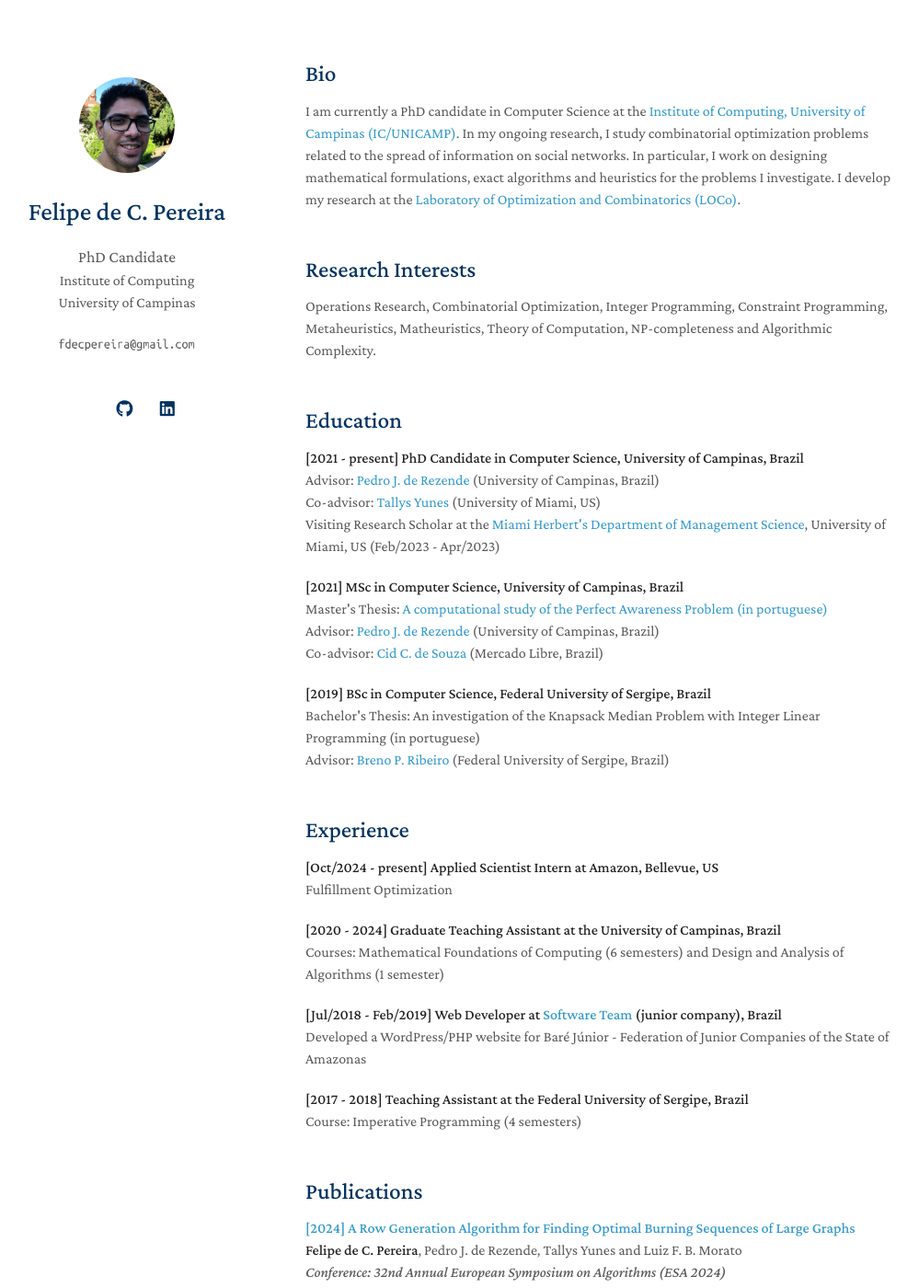
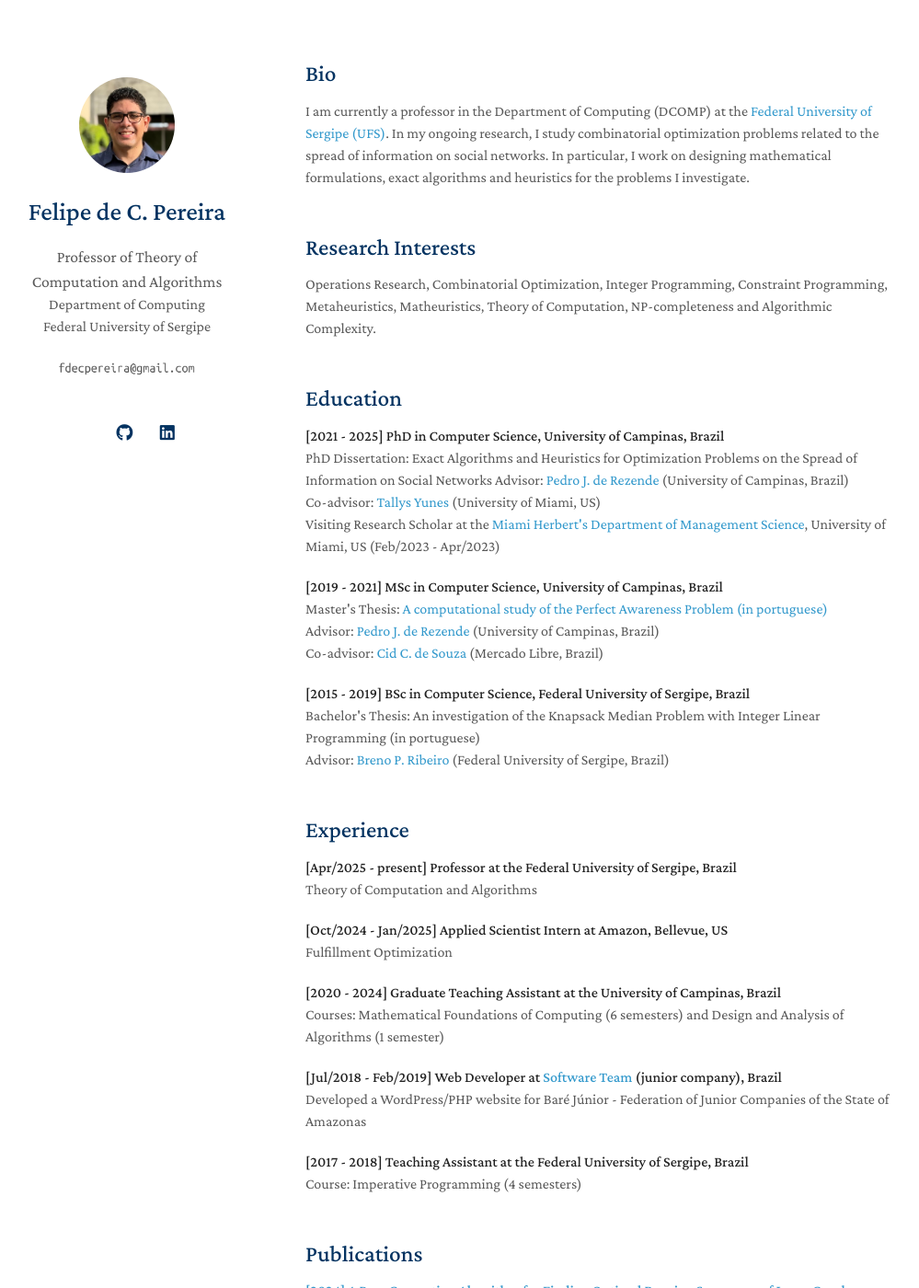
Before and after one commit to fdecpereira/fdecpereira.github.io, a Jekyll site: the page built from index.md, in a window 1280 px wide and 1400 px high. Shown: the whole window at 92% size, without its empty margins (138-1137 px from the left). Built offline with Jekyll 4.4.1, drawn with Linux system fonts in a browser that asks for light colours; nearby versions of some CDN libraries; a style sheet for code colours, icons or effects is not loaded; some of the changed text lies outside the part shown.

Commit message:
Update UFS

```diff
--- a/_config.yml
+++ b/_config.yml
@@ -1,13 +1,13 @@
 # Basic Information
 title: Felipe de C. Pereira
-position: PhD Candidate
-affiliation: Institute of Computing<br>University of Campinas<br>
-affiliation_link: https://ic.unicamp.br/en
+position: Professor of Theory of Computation and Algorithms
+affiliation: Department of Computing<br>Federal University of Sergipe<br>
+affiliation_link: https://en.ufs.br/pagina/21114
 email: fdecpereira@gmail.com
 
 # Search Engine Optimization (SEO)
 # The following information is used to improve the website traffic from search engines, e.g., Google.
-keywords: Felipe Pereira UNICAMP LOCo
+keywords: Felipe Pereira UFS UNICAMP LOCo Amazon Applied Scientist Optimization
 description: Felipe de C. Pereira's personal homepage.
 canonical: https://minimal-light-theme.yliu.me/
 
@@ -20,7 +20,7 @@ linkedin: https://www.linkedin.com/in/fdecpereira
 
 # Images (e.g., your profile picture and your website's favicon)
 # "favicon" and "favicon_dark" are used for the light and dark modes, respectively.
-avatar: assets/img/profile_picture.jpeg
+avatar: assets/img/profile_picture_3.jpeg
 favicon: assets/img/favicon.ico
 favicon_dark: assets/img/favicon_dark.ico
 
--- a/_includes/address.md
+++ b/_includes/address.md
@@ -1,6 +1,6 @@
 <h2 style="margin-top:50px"> Postal Address</h2>
 
-Institute of Computing -- University of Campinas<br>
-<a href="https://maps.app.goo.gl/hiyjgfbgSVXXpF7t5" target="_blank">
-Av. Albert Einstein, 1251, Sala 64, Cidade Universitária<br>
-Campinas, São Paulo, Brazil, 13083-852 </a>
+Department of Computing -- Federal University of Sergipe<br>
+<a href="https://maps.app.goo.gl/RiQmnX6URmSR2K2AA" target="_blank">
+Cidade Univ. Prof. José Aloísio de Campos <br>
+São Cristóvão, Sergipe, Brazil, 49107-230 </a>
--- a/_includes/bio.md
+++ b/_includes/bio.md
@@ -1,3 +1,3 @@
 ## Bio
 
-I am currently a PhD candidate in Computer Science at the <a href="https://ic.unicamp.br/en/" target="_blank">Institute of Computing, University of Campinas (IC/UNICAMP)</a>. In my ongoing research, I study combinatorial optimization problems related to the spread of information on social networks. In particular, I work on designing mathematical formulations, exact algorithms and heuristics for the problems I investigate. I develop my research at the <a href="https://loco.ic.unicamp.br" target="_blank">Laboratory of Optimization and Combinatorics (LOCo)</a>.
+I am currently a professor in the Department of Computing (DCOMP) at the <a href="https://en.ufs.br/pagina/21114" target="_blank">Federal University of Sergipe (UFS)</a>. In my ongoing research, I study combinatorial optimization problems related to the spread of information on social networks. In particular, I work on designing mathematical formulations, exact algorithms and heuristics for the problems I investigate.
--- a/_includes/education.md
+++ b/_includes/education.md
@@ -2,21 +2,22 @@
 <h2 style="margin-top:50px;"> Education </h2>
 
 <div>
-<strong>[2021 - present] PhD Candidate in Computer Science, University of Campinas, Brazil</strong><br>
+<strong>[2021 - 2025] PhD in Computer Science, University of Campinas, Brazil</strong><br>
+ PhD Dissertation: Exact Algorithms and Heuristics for Optimization Problems on the Spread of Information on Social Networks
  Advisor: <a href="https://www.ic.unicamp.br/~rezende/" target="_blank"> Pedro J. de Rezende</a> (University of Campinas, Brazil)<br>
  Co-advisor: <a href="https://thyunes.github.io/" target="_blank"> Tallys Yunes</a> (University of Miami, US)<br>
  Visiting Research Scholar at the <a href="https://www.herbert.miami.edu/faculty-research/academic-departments/management-science/index.html" target="_blank"> Miami Herbert's Department of Management Science</a>, University of Miami, US (Feb/2023 - Apr/2023)
 </div>
 
 <div style="margin-top:20px;">
-<strong>[2021] MSc in Computer Science, University of Campinas, Brazil</strong><br>
+<strong>[2019 - 2021] MSc in Computer Science, University of Campinas, Brazil</strong><br>
  Master's Thesis: <a href="https://hdl.handle.net/20.500.12733/1641217" target="_blank"> A computational study of the Perfect Awareness Problem (in portuguese)</a><br>
  Advisor: <a href="https://www.ic.unicamp.br/~rezende/" target="_blank"> Pedro J. de Rezende</a> (University of Campinas, Brazil)<br>
  Co-advisor: <a href="https://www.ic.unicamp.br/~cid/" target="_blank"> Cid C. de Souza</a> (Mercado Libre, Brazil)<br>
 </div>
 
 <div style="margin-top:20px;">
-<strong>[2019] BSc in Computer Science, Federal University of Sergipe, Brazil</strong><br>
+<strong>[2015 - 2019] BSc in Computer Science, Federal University of Sergipe, Brazil</strong><br>
 Bachelor's Thesis: An investigation of the Knapsack Median Problem with Integer Linear Programming (in portuguese)<br>
 Advisor: <a href="https://lattes.cnpq.br/4874119345201234" target="_blank"> Breno P. Ribeiro</a> (Federal University of Sergipe, Brazil)
 </div>
--- a/_includes/experience.md
+++ b/_includes/experience.md
@@ -1,7 +1,12 @@
 <h2 style="margin-top:50px;">Experience</h2>
 
 <div>
-<strong>[Oct/2024 - present] Applied Scientist Intern at Amazon, Bellevue, US</strong><br>
+<strong>[Apr/2025 - present] Professor at the Federal University of Sergipe, Brazil</strong><br>
+Theory of Computation and Algorithms
+</div>
+
+<div style="margin-top:20px;">
+<strong>[Oct/2024 - Jan/2025] Applied Scientist Intern at Amazon, Bellevue, US</strong><br>
 Fulfillment Optimization
 </div>
 
```
Also changed, not shown: _includes/skills.md (+1 -1 lines), assets/img/profile_picture_1.png (renamed from assets/img/profile_picture.png), assets/img/profile_picture_2.jpeg (renamed from assets/img/profile_picture.jpeg), assets/img/profile_picture_3.jpeg (added), 6 other files.
